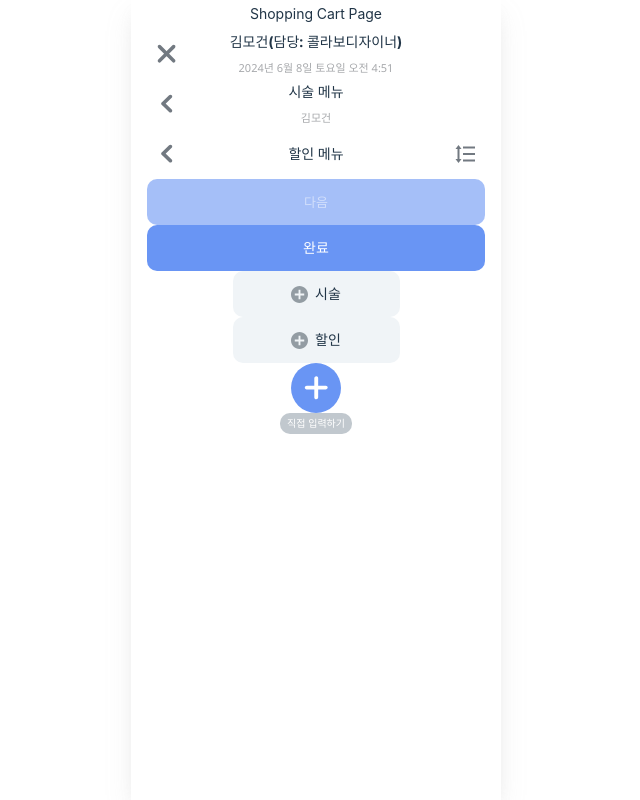
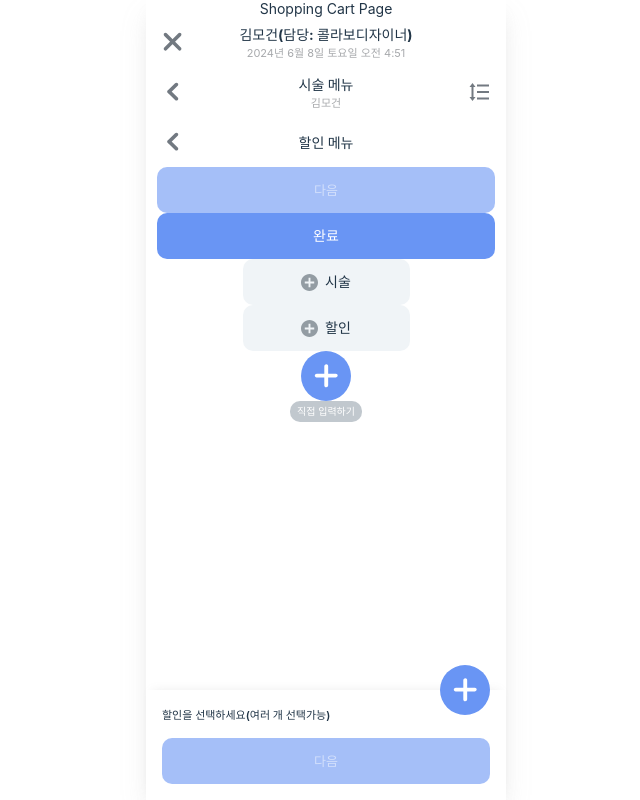
Before and after one commit to redcontroller/colavo-clone, a React (Vite) app in the folder colavo-app/: page / in a window 1280 px wide. Shown: the whole page, without its empty margins (324-964 px from the left). Built offline with nearby package versions, Linux system fonts and the light colour scheme.

Commit message:
:sparkels: footer 컴포넌트 개발 (1)

```diff
--- a/colavo-app/src/AppStyle.tsx
+++ b/colavo-app/src/AppStyle.tsx
@@ -6,7 +6,7 @@ const GlobalStyle = createGlobalStyle`
 
     :root {
         font-size: 62.5%;
-        font-family: 'Noto Sans Arabic', Inter, sans-serif;
+        font-family: 'Inter', sans-serif;
         color-scheme: light dark;
         color: rgba(255, 255, 255, 0.87);
         background-color: #242424;
@@ -61,11 +61,17 @@ const GlobalStyle = createGlobalStyle`
     body {
         display: flex;
         justify-content: center;
-        width: 350px;
-        min-width: 320px;
+        width: 100%;
+        min-width: 35rem;
+        height: auto;
         min-height: 100vh;
+        /* padding-bottom: 14.4rem; */
         padding: 0 1rem;
         margin: 0 auto;
+    }
+
+    #root {
+        width: 36rem;
         box-shadow: rgba(181, 180, 180, 0.25) 0px 13px 27px -5px, rgba(181, 180, 180, 0.25) 0px 8px 16px -8px;
     }
 
--- a/colavo-app/src/components/common/Button/ButtonStyle.tsx
+++ b/colavo-app/src/components/common/Button/ButtonStyle.tsx
@@ -4,15 +4,13 @@ import icon_innerAdd from '../../../assets/icon/icon_inner_add.svg';
 const StyledButton = styled.button`
     width: 33.8rem;
     height: 4.6rem;
-    font-size: 1.4rem;
+    color: ${(props) => (props.disabled ?  'var(--font-disabled-color)' : 'white')};
+    font-size: ${(props) => (props.disabled ?  '1.3rem' : '1.4rem')};
     border-radius: 1rem;
     cursor: ${(props) => (props.disabled ? 'not-allowed':'pointer')};
-
-    &.button_blue {
-        font-size: ${(props) => (props.disabled ?  '1.3rem' : '1.4rem')};
-        color: ${(props) => (props.disabled ?  'var(--font-disabled-color)' : 'white')};
-        background-color: ${(props) => (props.disabled ? 'var(--bg-disabled-footer-btn-color)' : 'var(--bg-footer-btn-color)')};
-    }
+    background-color: ${(props) => (props.disabled ?
+            'var(--bg-disabled-footer-btn-color)'
+            : 'var(--bg-footer-btn-color)')};
 
     &.button_gray {
         width: 16.7rem;
@@ -38,7 +36,6 @@ const StyledSpan = styled.span`
 
     &.span_mixed {
         left: 1.2rem;
-        /* left: calc((2.8rem + 1.7rem + 0.7rem)* 1.4rem / 2.8rem); */
         &::before {
             content: '';
             display: inline-block;
@@ -66,9 +63,9 @@ const StyledImg = styled.img`
 `;
 
 const Container = styled.div`
+    width: 100%;
     display: flex;
     place-content: center;
-    /* margin-top: 10px; */
 `;
 
 export {
--- /dev/null
+++ b/colavo-app/src/components/common/Footer/Footer.tsx
@@ -0,0 +1,128 @@
+import { useState } from 'react';
+import { styled } from 'styled-components';
+import './FooterStyle.tsx';
+import Button from '../Button/Button';
+import icon_add from '../../../assets/icon/icon_add.svg';
+
+// interface AggregationData {
+//     totalAmount:number;
+//     sumItems:number;
+//     countItems:number;
+//     sumDiscount:number;
+//     countDiscounts:number;
+// }
+
+interface FooterInfo {
+    type: 'cart' | 'item' | 'discount';
+    // AggregationData?: AggregationData;
+    text?: string;
+    disabled?: boolean;
+}
+
+const Footer = ({ type, text, disabled = false }: FooterInfo) => {
+    const totalAmount:number = 80500;
+    const sumItems:number = 95000;
+    const countItems:number = 4;
+    const sumDiscount:number = -14500;
+    const countDiscounts:number = 2;
+    const [isButton] = useState(
+        // false
+        type === 'discount' ? true : disabled
+    );
+
+    return (
+        <StyledFooter>
+            {type === 'discount' ? (
+                <DiscountWrapper className={`footer_${type}`}>
+                    <FooterTopButton>
+                        <Button
+                            type='image'
+                            path={icon_add}
+                            onClick={() => alert('준비중입니다.')}
+                        />
+                    </FooterTopButton>
+                    <Child>
+                        할인을 선택하세요(여러 개 선택가능)
+                    </Child>
+                </DiscountWrapper>
+            ):type === 'cart' ? (
+                null
+            ):(
+                <TotalInfo>
+                    <MainText>합계</MainText>
+                    <TotalAmount>{`${totalAmount.toLocaleString()}원`}</TotalAmount>
+                    <TotalDetail>
+                        {`
+                        ${sumItems.toLocaleString()}원 (${countItems} 시술메뉴)
+                        `}
+                        <TotalDetail className='detail_pink'>
+                            {`
+                                ${sumDiscount.toLocaleString()} (${countDiscounts} 할인)
+                            `}
+                        </TotalDetail>
+                    </TotalDetail>
+                </TotalInfo>
+                )}
+            <Button
+                text={text}
+                disabled={isButton}
+                onClick={() => alert('준비중입니다.')}
+            />
+        </StyledFooter>
+    );
+};
+
+const StyledFooter = styled.footer`
+    display: flex;
+    flex-direction: column;
+    justify-content: space-between;
+    gap: 1.6rem;
+    width: 36rem;
+    height: fit-content;
+    position: fixed;
+    bottom: 0;
+    padding: 1.6rem;
+    box-sizing: border-box;
+    box-shadow: 0px -5px 10px -7px rgba(128, 128, 128, .2);
+
+    /* background-color: skyblue; */
+`;
+
+const DiscountWrapper = styled.div`
+    &.footer_discount {
+        position: relative;
+    }
+`;
+
+const FooterTopButton = styled.div`
+    width: 50px;
+    height: 50px;
+    position: absolute;
+    right: 0;
+    top: calc(-2.5rem + -1.6rem);
+`;
+
+const Child = styled.p`
+    text-align: left;
+    font-weight: 600;
+    font-size: 1.1rem;
+    letter-spacing: -3%;
+`;
+
+
+
+
+
+const TotalInfo = styled.div`
+    width: 100%;
+`;
+const MainText = styled.h2``;
+const TotalAmount = styled.p``;
+const TotalDetail = styled.p`
+    color: var(--font-discount-detail-color);
+    &.detail_pink {
+        color: var(--font-discount-color);
+    }
+`;
+
+export default Footer;
--- a/colavo-app/src/components/common/Header/Header.tsx
+++ b/colavo-app/src/components/common/Header/Header.tsx
@@ -1,5 +1,11 @@
-import styled from "styled-components";
-
+import {
+    StyledHeader,
+    HeaderLeft,
+    HeaderRight,
+    HeaderCenter,
+    StyledH1,
+    StyledP,
+} from './HeaderStyle';
 
 export interface UserInfo {
     name: string;
@@ -28,43 +34,4 @@ const Header = ({type, info, text, leftChild, rightChild}: HeaderOptions) => {
     );
 };
 
-const StyledHeader = styled.div`
-    width: 100%;
-    height: 5.0rem;
-    display: flex;
-    place-content: center;
-`;
-
-const HeaderLeft = styled.div`
-    display: flex;
-    width: 15%;
-    justify-content: flex-start;
-    align-items: center;
-    `;
-
-const HeaderRight = styled.div`
-    display: flex;
-    width: 15%;
-    justify-content: flex-end;
-    align-items: center;
-`;
-
-const HeaderCenter = styled.div`
-    width: 70%;
-    display: flex;
-    flex-direction: column;
-    place-content: center;
-`;
-
-const StyledH1 = styled.h1`
-    font-size: 1.4rem;
-    font-weight: bold;
-`;
-
-const StyledP = styled.p`
-    color: var(--font-reserved-color);
-    font-size: 1.1rem;
-`;
-
-
 export default Header;
--- a/colavo-app/src/components/common/Header/HeaderStyle.tsx
+++ b/colavo-app/src/components/common/Header/HeaderStyle.tsx
@@ -0,0 +1,48 @@
+import styled from 'styled-components';
+
+const StyledHeader = styled.header`
+    width: 100%;
+    height: 5.0rem;
+    display: flex;
+    place-content: center;
+`;
+
+const HeaderLeft = styled.div`
+    display: flex;
+    width: 15%;
+    justify-content: flex-start;
+    align-items: center;
+    `;
+
+const HeaderRight = styled.div`
+    display: flex;
+    width: 15%;
+    justify-content: flex-end;
+    align-items: center;
+`;
+
+const HeaderCenter = styled.div`
+    width: 70%;
+    display: flex;
+    flex-direction: column;
+    place-content: center;
+`;
+
+const StyledH1 = styled.h1`
+    font-size: 1.4rem;
+    font-weight: bold;
+`;
+
+const StyledP = styled.p`
+    color: var(--font-reserved-color);
+    font-size: 1.1rem;
+`;
+
+export {
+    StyledHeader,
+    HeaderLeft,
+    HeaderRight,
+    HeaderCenter,
+    StyledH1,
+    StyledP,
+}
--- a/colavo-app/src/pages/Discount.tsx
+++ b/colavo-app/src/pages/Discount.tsx
@@ -1,10 +1,32 @@
-import React from "react";
+import { useNavigate } from "react-router-dom";
+import Header from "../components/common/Header/Header";
+import Button from "../components/common/Button/Button";
+import Footer from "../components/common/Footer/Footer";
+import icon_back from '../assets/icon/icon_back.svg';
 
 const Discount = () => {
+    const nav = useNavigate();
+
     return (
-        <div>
-            Discount page
-        </div>
+        <>
+            <Header
+                type='discount'
+                text='할인 메뉴'
+                leftChild={
+                    <Button
+                        type='icon'
+                        path={icon_back}
+                        onClick={() => nav(-1)}
+                    />
+                }
+            />
+            <main>main contents
+            </main>
+            <Footer
+                type="discount"
+                text={'완료'}
+            />
+        </>
     );
 };
 
--- a/colavo-app/src/pages/Test.tsx
+++ b/colavo-app/src/pages/Test.tsx
@@ -7,6 +7,7 @@ import icon_add from '../assets/icon/icon_add.svg';
 import icon_esc from '../assets/icon/icon_esc.svg';
 import icon_back from '../assets/icon/icon_back.svg';
 import icon_drag_drop from '../assets/icon/icon_drag_drop.svg'
+import Footer from '../components/common/Footer/Footer';
 
 const Cart = () => {
     // const params = useParams();
@@ -44,6 +45,13 @@ const Cart = () => {
                         onClick={() => nav(-1)}
                     />
                 }
+                rightChild={
+                    <Button
+                        type='icon'
+                        path={icon_drag_drop}
+                        onClick={() => alert("준비 중 입니다.")}
+                    />
+                }
             />
             <Header
                 type='discount'
@@ -53,13 +61,6 @@ const Cart = () => {
                         type='icon'
                         path={icon_back}
                         onClick={() => nav(-1)}
-                    />
-                }
-                rightChild={
-                    <Button
-                        type='icon'
-                        path={icon_drag_drop}
-                        onClick={() => alert("준비 중 입니다.")}
                     />
                 }
             />
@@ -106,6 +107,12 @@ const Cart = () => {
                     color='darkGray'
                 />
             </div>
+
+            <Footer
+                type='discount'
+                text='다음'
+                disabled={true}
+            />
         </div>
     );
 };
```
Also changed, not shown: colavo-app/src/components/common/Footer/FooterStyle.tsx (added).
